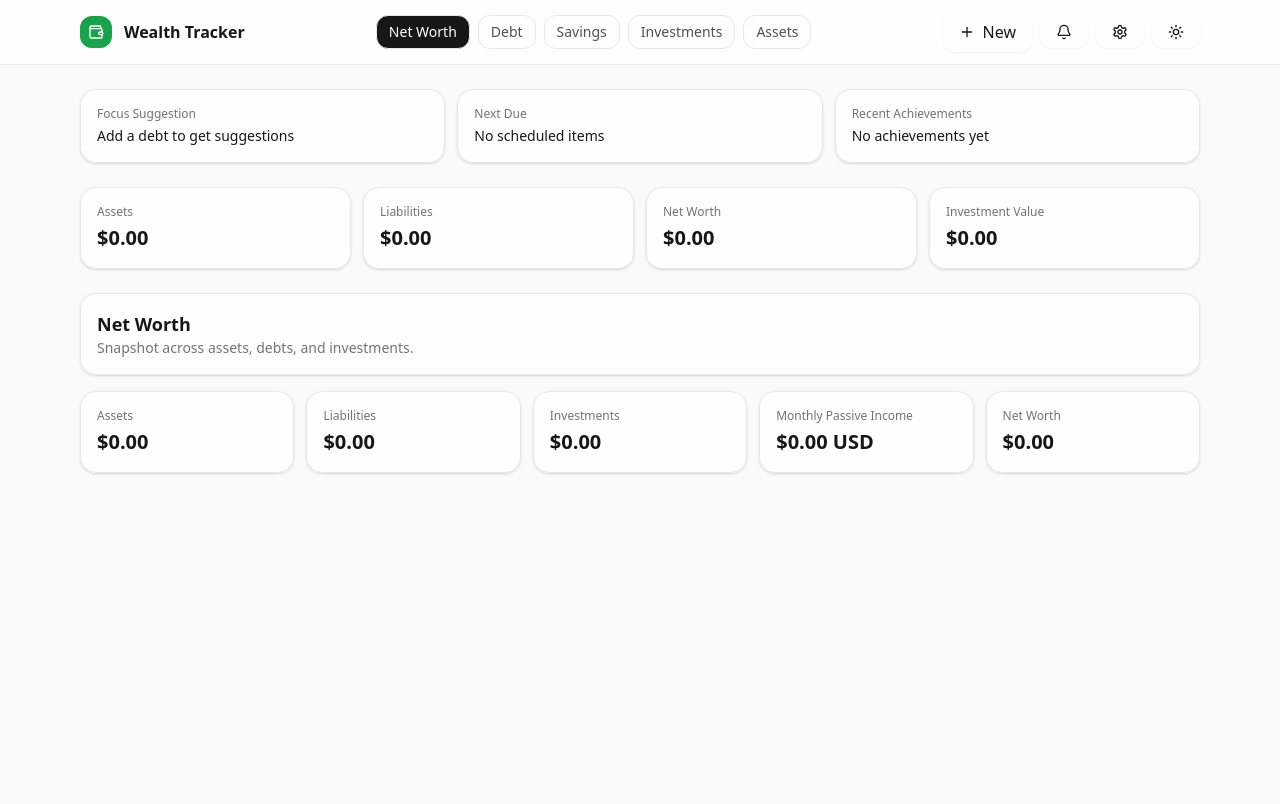
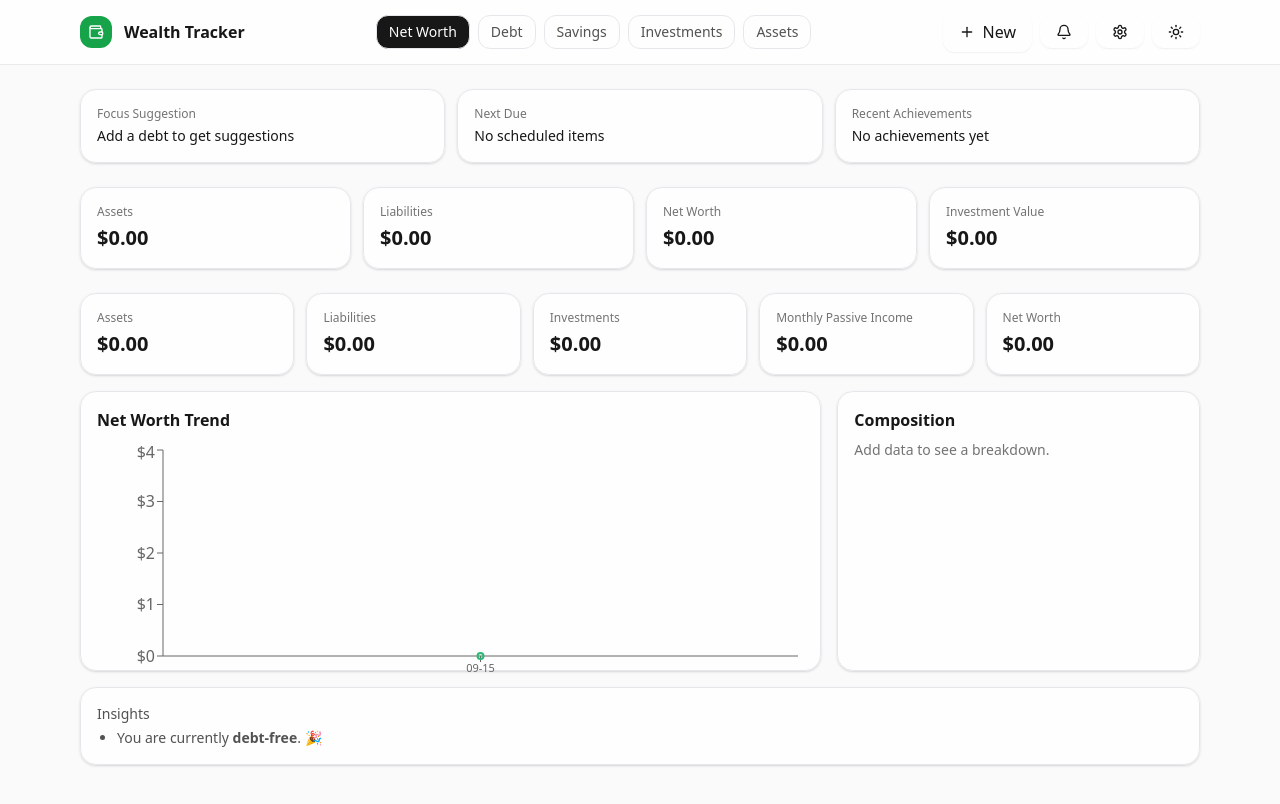
Before and after one commit to chinthujan/wealth-tracker, a React (Vite) app: page / in a window 1280 px wide. Shown: the top 804 px of the page. Built offline with nearby package versions, Linux system fonts and the light colour scheme.

Commit message:
Updated dashboard

```diff
--- a/src/components/NetWorth.jsx
+++ b/src/components/NetWorth.jsx
@@ -1,13 +1,13 @@
-import React, { useMemo } from 'react'
+import React, { useEffect, useMemo } from 'react'
 import { useStore } from '../state/store'
 import { currency } from '../lib/utils'
+import { ResponsiveContainer, AreaChart, Area, XAxis, YAxis, Tooltip, PieChart, Pie, Cell, Legend } from 'recharts'
 
-function SummaryCard({ label, value, tone='neutral' }) {
+function Stat({ label, value, tone = 'neutral' }) {
   const toneClass =
     tone === 'positive' ? 'text-emerald-600 dark:text-emerald-400'
   : tone === 'negative' ? 'text-red-600 dark:text-red-400'
   : 'text-neutral-900 dark:text-neutral-100'
-
   return (
     <div className="card">
       <div className="text-xs text-neutral-500 dark:text-neutral-400">{label}</div>
@@ -17,11 +17,13 @@ function SummaryCard({ label, value, tone='neutral' }) {
 }
 
 export default function NetWorth() {
-  const { data } = useStore()
-  const debts       = data?.debts || []
-  const savingsArr  = data?.savings || data?.savingsAccounts || []
-  const holdings    = data?.investments || []
-  const assetsArr   = data?.assets || []
+  const { data, setData } = useStore()
+
+  const debts      = data?.debts || []
+  const savingsArr = data?.savings || data?.savingsAccounts || []
+  const holdings   = data?.investments || []
+  const assetsArr  = data?.assets || []
+  const history    = data?.netWorthHistory || []
 
   const totals = useMemo(() => {
     const liabilities = debts.reduce((a, d) => a + Math.max(0, Number(d.amount || 0) - Number(d.paid || 0)), 0)
@@ -33,25 +35,101 @@ export default function NetWorth() {
     return { liabilities, savings, investments, assets, monthlyDiv, netWorth }
   }, [debts, savingsArr, holdings, assetsArr])
 
+  // Snapshot net worth daily (for trend)
+  useEffect(() => {
+    const today = new Date().toISOString().slice(0,10)
+    const last  = history[history.length - 1]
+    const value = totals.netWorth
+    if (!last || last.date !== today || last.value !== value) {
+      const next = [...history, { date: today, value }]
+      // keep last 365 entries
+      while (next.length > 365) next.shift()
+      setData(prev => ({ ...prev, netWorthHistory: next }))
+    }
+    // eslint-disable-next-line react-hooks/exhaustive-deps
+  }, [totals.netWorth])
+
   const netTone = totals.netWorth > 0 ? 'positive' : totals.netWorth < 0 ? 'negative' : 'neutral'
+
+  const trendData = (history.length ? history : [{ date: new Date().toISOString().slice(0,10), value: totals.netWorth }])
+    .map(x => ({ ...x, label: x.date.slice(5) })) // MM-DD labels
+
+  const comp = [
+    { name: 'Assets',       value: totals.assets },
+    { name: 'Investments',  value: totals.investments },
+    { name: 'Liabilities',  value: totals.liabilities },
+  ].filter(x => x.value > 0)
+
+  const colors = {
+    Assets: 'hsl(160 84% 39%)',
+    Investments: 'hsl(217 91% 60%)',
+    Liabilities: 'hsl(0 84% 60%)',
+  }
 
   return (
     <div className="space-y-4">
-      <div className="card">
-        <h2 className="font-semibold text-lg">Net Worth</h2>
-        <p className="text-sm text-neutral-500 dark:text-neutral-400">Snapshot across assets, debts, and investments.</p>
+      {/* Keep your top row (Focus/Next Due/Achievements) as-is above this component in the page layout.
+          Below is the ONLY summary row we render. */}
+      <div className="grid grid-cols-1 sm:grid-cols-2 lg:grid-cols-5 gap-3">
+        <Stat label="Assets"                 value={currency(totals.assets)} />
+        <Stat label="Liabilities"            value={currency(totals.liabilities)} />
+        <Stat label="Investments"            value={currency(totals.investments)} />
+        <Stat label="Monthly Passive Income" value={currency(totals.monthlyDiv)} />
+        <Stat label="Net Worth"              value={currency(totals.netWorth)} tone={netTone} />
       </div>
 
-      {/* Order: Assets, Liabilities, Investments, Monthly Passive Income, Net Worth */}
-      <div className="grid grid-cols-1 sm:grid-cols-2 lg:grid-cols-5 gap-3">
-        <SummaryCard label="Assets"                   value={currency(totals.assets)} />
-        <SummaryCard label="Liabilities"              value={currency(totals.liabilities)} />
-        <SummaryCard label="Investments"              value={currency(totals.investments)} />
-        <SummaryCard label="Monthly Passive Income"   value={`${currency(totals.monthlyDiv)} USD`} />
-        <SummaryCard label="Net Worth"                value={currency(totals.netWorth)} tone={netTone} />
+      {/* Insight panels */}
+      <section className="grid grid-cols-1 lg:grid-cols-3 gap-4">
+        {/* Net worth trend */}
+        <div className="card lg:col-span-2 h-[280px]">
+          <div className="font-semibold mb-2">Net Worth Trend</div>
+          <ResponsiveContainer width="100%" height="100%">
+            <AreaChart data={trendData} margin={{ left: 6, right: 6, top: 10, bottom: 0 }}>
+              <defs>
+                <linearGradient id="nwFill" x1="0" y1="0" x2="0" y2="1">
+                  <stop offset="0%" stopColor="hsl(152 60% 45%)" stopOpacity={0.35}/>
+                  <stop offset="100%" stopColor="hsl(152 60% 45%)" stopOpacity={0.05}/>
+                </linearGradient>
+              </defs>
+              <XAxis dataKey="label" tick={{ fontSize: 11 }} />
+              <YAxis tickFormatter={v => `$${Math.round(v).toLocaleString()}`} width={60}/>
+              <Tooltip formatter={(v) => currency(v)} labelFormatter={(l)=>`Date: ${l}`} />
+              <Area type="monotone" dataKey="value" stroke="hsl(152 60% 45%)" fill="url(#nwFill)" strokeWidth={2} />
+            </AreaChart>
+          </ResponsiveContainer>
+        </div>
+
+        {/* Composition */}
+        <div className="card">
+          <div className="font-semibold mb-2">Composition</div>
+          {comp.length === 0 ? (
+            <div className="text-sm text-neutral-500 dark:text-neutral-400">Add data to see a breakdown.</div>
+          ) : (
+            <ResponsiveContainer width="100%" height={220}>
+              <PieChart>
+                <Pie data={comp} dataKey="value" nameKey="name" innerRadius={55} outerRadius={85}>
+                  {comp.map((s, i) => (<Cell key={i} fill={colors[s.name] || 'hsl(220 10% 60%)'} />))}
+                </Pie>
+                <Tooltip formatter={(v, n) => [currency(v), n]} />
+                <Legend />
+              </PieChart>
+            </ResponsiveContainer>
+          )}
+        </div>
+      </section>
+
+      {/* Optional quick insights */}
+      <div className="card text-sm text-neutral-600 dark:text-neutral-300">
+        <div className="font-medium mb-1">Insights</div>
+        <ul className="list-disc pl-5 space-y-1">
+          {totals.liabilities === 0 && <li>You are currently <b>debt-free</b>. 🎉</li>}
+          {totals.investments > totals.assets && <li>Investments make up the majority of your net worth.</li>}
+          {totals.monthlyDiv > 0 && <li>Estimated monthly passive income: <b>{currency(totals.monthlyDiv)}</b>.</li>}
+          {totals.liabilities > 0 && totals.assets + totals.investments > 0 && (
+            <li>Debt-to-assets ratio: <b>{((totals.liabilities / (totals.assets + totals.investments)) * 100).toFixed(1)}%</b>.</li>
+          )}
+        </ul>
       </div>
-
-      {/* Keep your existing chart/sections below if you have them */}
     </div>
   )
 }
```
